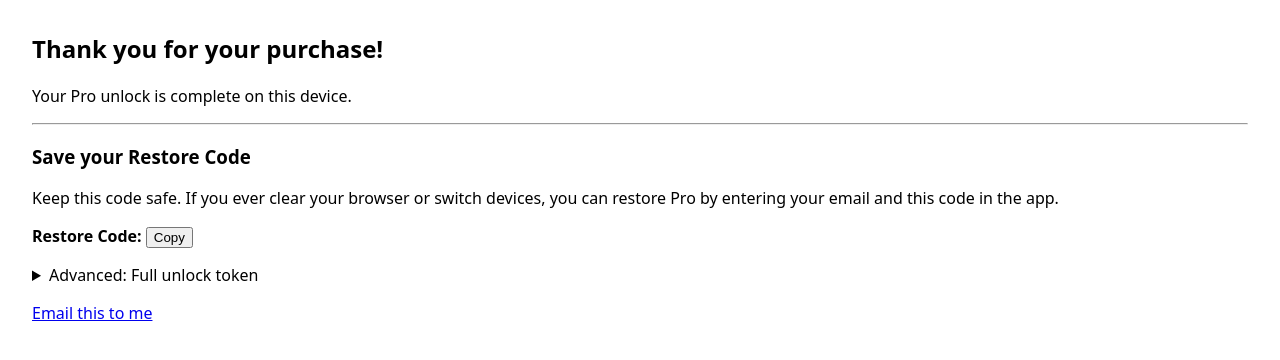
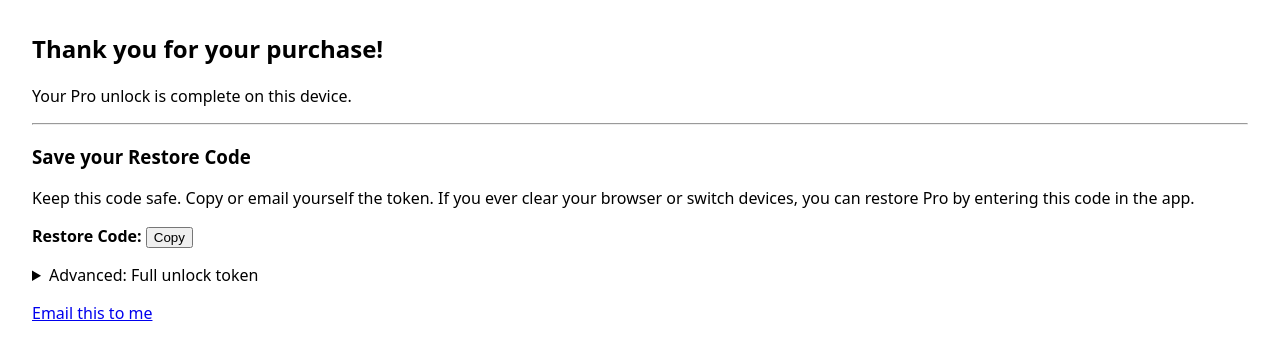
Before and after one commit to cfrancis42/blueprint-scale-calculator, a website: page thanks.html in a window 1280 px wide. Drawn offline with Linux system fonts and the light colour scheme.

Commit message:
Update thanks.html

```diff
--- a/thanks.html
+++ b/thanks.html
@@ -16,8 +16,8 @@
 
 <h3>Save your Restore Code</h3>
 <p>
-  Keep this code safe. If you ever clear your browser or switch devices,
-  you can restore Pro by entering your email and this code in the app.
+  Keep this code safe. Copy or email yourself the token. If you ever clear your browser or switch devices,
+  you can restore Pro by entering this code in the app.
 </p>
 
 <p>
```
